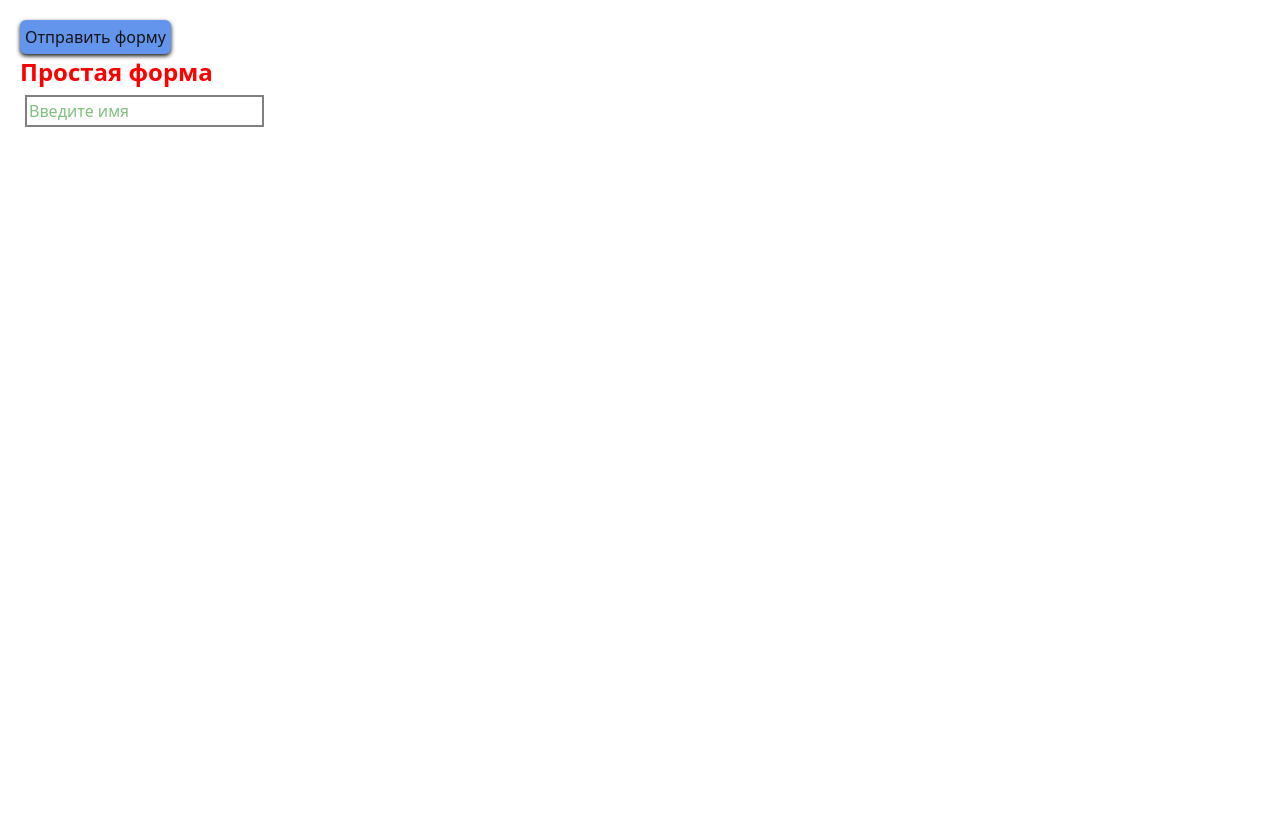
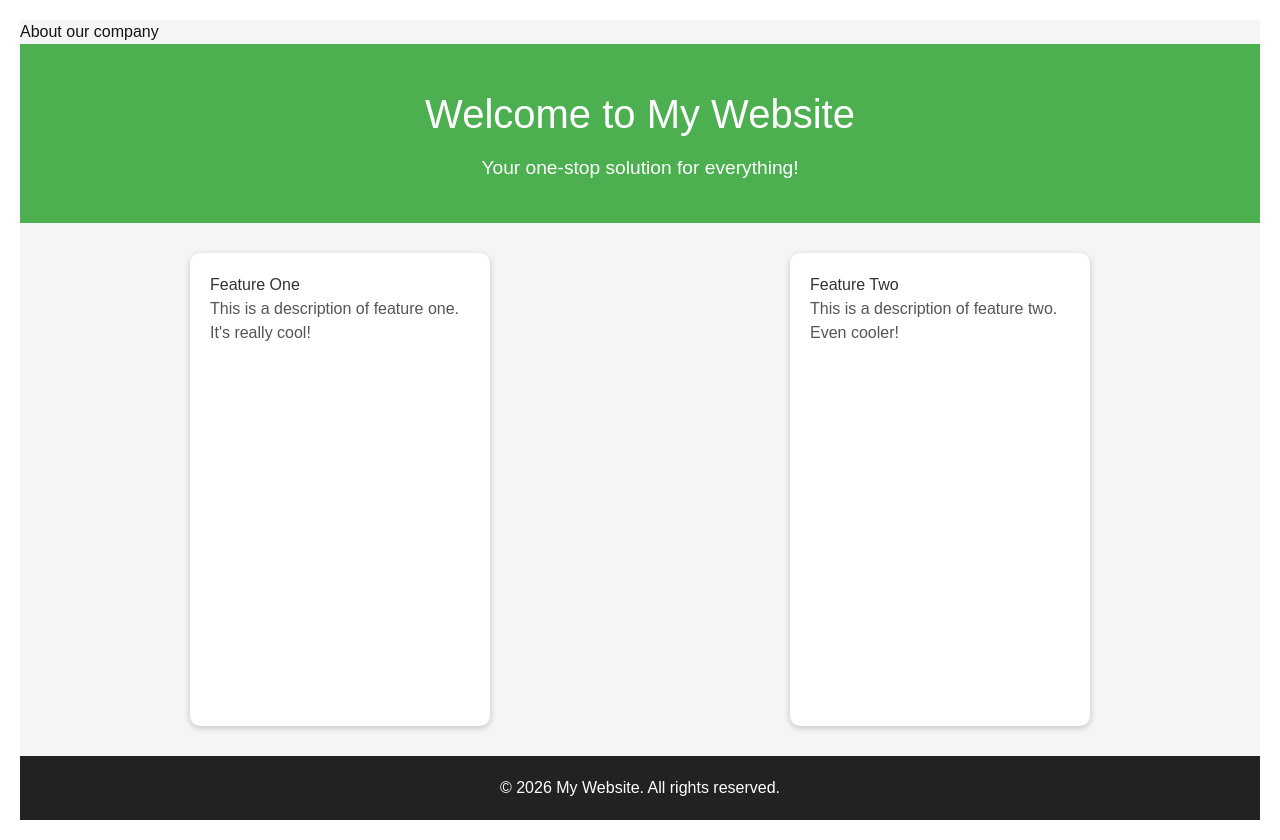
Before and after one commit to romanbarinov84/WebGarage-React-lessons-, a React (Vite) app: page / in a window 1280 px wide. Before the commit the page ends 800 px from the top, so only its background shows below. Built offline with nearby package versions, Linux system fonts and the light colour scheme.

Commit message:
09.03 ReactRouter Folder and files into

```diff
--- /dev/null
+++ b/src/components/ReactRouter/AboutPage.jsx
@@ -0,0 +1,63 @@
+import { Link } from "react-router";
+
+
+
+
+function AboutPage() {
+  const styles = {
+    container: {
+      display: "flex",
+      flexDirection: "column",
+      alignItems: "center",
+      padding: "50px 20px",
+      fontFamily: "Arial, sans-serif",
+      backgroundColor: "#f5f5f5",
+      minHeight: "100vh",
+      color: "#333",
+    },
+    title: {
+      fontSize: "3rem",
+      margin: "20px 0",
+      color: "#4caf50",
+    },
+    text: {
+      fontSize: "1.2rem",
+      maxWidth: "700px",
+      textAlign: "center",
+      lineHeight: "1.6",
+    },
+    section: {
+      marginTop: "30px",
+    },
+  };
+
+  return (
+    <div style={styles.container}>
+        <Link to={"/"}>To ahead page</Link>
+      <h1 style={styles.title}>About Us</h1>
+      <p style={styles.text}>
+        Welcome to our website! We are dedicated to providing you with the best
+        solutions and resources to make your experience enjoyable. Our team is
+        passionate about delivering high-quality content and services.
+      </p>
+
+      <div style={styles.section}>
+        <h2 style={styles.title}>Our Mission</h2>
+        <p style={styles.text}>
+          Our mission is to help people solve problems efficiently and make their
+          life easier through innovative solutions and tools.
+        </p>
+      </div>
+
+      <div style={styles.section}>
+        <h2 style={styles.title}>Our Team</h2>
+        <p style={styles.text}>
+          We are a small team of passionate developers, designers, and content
+          creators working together to deliver the best experience for our users.
+        </p>
+      </div>
+    </div>
+  );
+}
+
+export default AboutPage;
--- /dev/null
+++ b/src/components/ReactRouter/HomePage.jsx
@@ -0,0 +1,89 @@
+import { Link } from "react-router";
+
+
+function HomePage() {
+
+  const styles = {
+    container: {
+      display: "flex",
+      flexDirection: "column",
+      minHeight: "100vh",
+      fontFamily: "Arial, sans-serif",
+      backgroundColor: "#f5f5f5",
+    },
+    header: {
+      backgroundColor: "#4caf50",
+      color: "white",
+      padding: "40px 20px",
+      textAlign: "center",
+    },
+    main: {
+      flex: 1,
+      display: "flex",
+      justifyContent: "space-around",
+      padding: "20px",
+      flexWrap: "wrap",
+    },
+    feature: {
+      backgroundColor: "white",
+      padding: "20px",
+      margin: "10px",
+      width: "300px",
+      borderRadius: "10px",
+      boxShadow: "0px 2px 6px rgba(0, 0, 0, 0.2)",
+    },
+    footer: {
+      backgroundColor: "#222",
+      color: "white",
+      textAlign: "center",
+      padding: "20px",
+    },
+    headerTitle: {
+      margin: 0,
+      fontSize: "2.5rem",
+    },
+    headerText: {
+      marginTop: "10px",
+      fontSize: "1.2rem",
+    },
+    featureTitle: {
+      marginTop: 0,
+      color: "#333",
+    },
+    featureText: {
+      color: "#555",
+    },
+  };
+
+  return (
+    <div style={styles.container}>
+        <Link to={"/About"}>About our company</Link>
+      <header style={styles.header}>
+        <h1 style={styles.headerTitle}>Welcome to My Website</h1>
+        <p style={styles.headerText}>Your one-stop solution for everything!</p>
+      </header>
+
+      <main style={styles.main}>
+        <section style={styles.feature}>
+          <h2 style={styles.featureTitle}>Feature One</h2>
+          <p style={styles.featureText}>
+            This is a description of feature one. It's really cool!
+          </p>
+        </section>
+
+        <section style={styles.feature}>
+          <h2 style={styles.featureTitle}>Feature Two</h2>
+          <p style={styles.featureText}>
+            This is a description of feature two. Even cooler!
+          </p>
+        </section>
+      </main>
+
+      <footer style={styles.footer}>
+        <p>© 2026 My Website. All rights reserved.</p>
+      </footer>
+    </div>
+  );
+}
+
+export default HomePage;
--- /dev/null
+++ b/src/components/ReactRouter/NotFoundPage.jsx
@@ -0,0 +1,61 @@
+import React from "react";
+import { Link } from "react-router";
+
+function NotFoundPage() {
+  const styles = {
+    container: {
+      display: "flex",
+      flexDirection: "column",
+      justifyContent: "center",
+      alignItems: "center",
+      height: "100vh",
+      textAlign: "center",
+      fontFamily: "Arial, sans-serif",
+      backgroundColor: "#f5f5f5",
+      color: "#333",
+    },
+    title: {
+      fontSize: "5rem",
+      margin: 0,
+      color: "#e74c3c",
+    },
+    text: {
+      fontSize: "1.5rem",
+      margin: "20px 0",
+    },
+    button: {
+      padding: "10px 20px",
+      fontSize: "1rem",
+      border: "none",
+      borderRadius: "5px",
+      backgroundColor: "#4caf50",
+      color: "white",
+      cursor: "pointer",
+      transition: "0.3s",
+    },
+    buttonHover: {
+      backgroundColor: "#45a049",
+    },
+  };
+
+
+  const [hover, setHover] = React.useState(false);
+
+  return (
+    <div style={styles.container}>
+         <Link to={"/"}>To ahead page</Link>
+      <h1 style={styles.title}>404</h1>
+      <p style={styles.text}>Oops! The page you are looking for does not exist.</p>
+      <button
+        style={{ ...styles.button, ...(hover ? styles.buttonHover : {}) }}
+        onMouseEnter={() => setHover(true)}
+        onMouseLeave={() => setHover(false)}
+        onClick={() => (window.location.href = "/")}
+      >
+        Go Home
+      </button>
+    </div>
+  );
+}
+
+export default NotFoundPage;
--- /dev/null
+++ b/src/components/ReactRouter/PagesContent.jsx
@@ -0,0 +1,25 @@
+import { Route, Routes } from "react-router"
+import HomePage from "./HomePage"
+import AboutPage from "./AboutPage"
+import NotFoundPage from "./NotFoundPage"
+
+
+
+
+const PagesContent = () => {
+
+    const appRoutes = {
+        HOME:"/",
+        ABOUT:"/About",
+        NOT_FOUND:"*"
+    }
+  return (
+    <Routes>
+        <Route path={appRoutes.HOME} element={<HomePage/>}/>
+        <Route path={appRoutes.ABOUT} element={<AboutPage/>}/>
+        <Route path={appRoutes.NOT_FOUND} element={<NotFoundPage/>}/>
+    </Routes>
+  )
+}
+
+export default PagesContent
--- a/src/components/pages/HomePage.jsx
+++ b/src/components/pages/HomePage.jsx
@@ -1,27 +1,13 @@
-
-
-
-
-
-
-
-
-
-
-
-
-
-import Form from '../useId/Form';
+import { BrowserRouter } from 'react-router';
+import PagesContent from '../ReactRouter/PagesContent';
 
 import './HomePage.css';
 
-
 function HomePage() {
     return (
-        <div>
-
-       <Form/>
-        </div>
+        <BrowserRouter>
+            <PagesContent />
+        </BrowserRouter>
     );
 }
 
```
